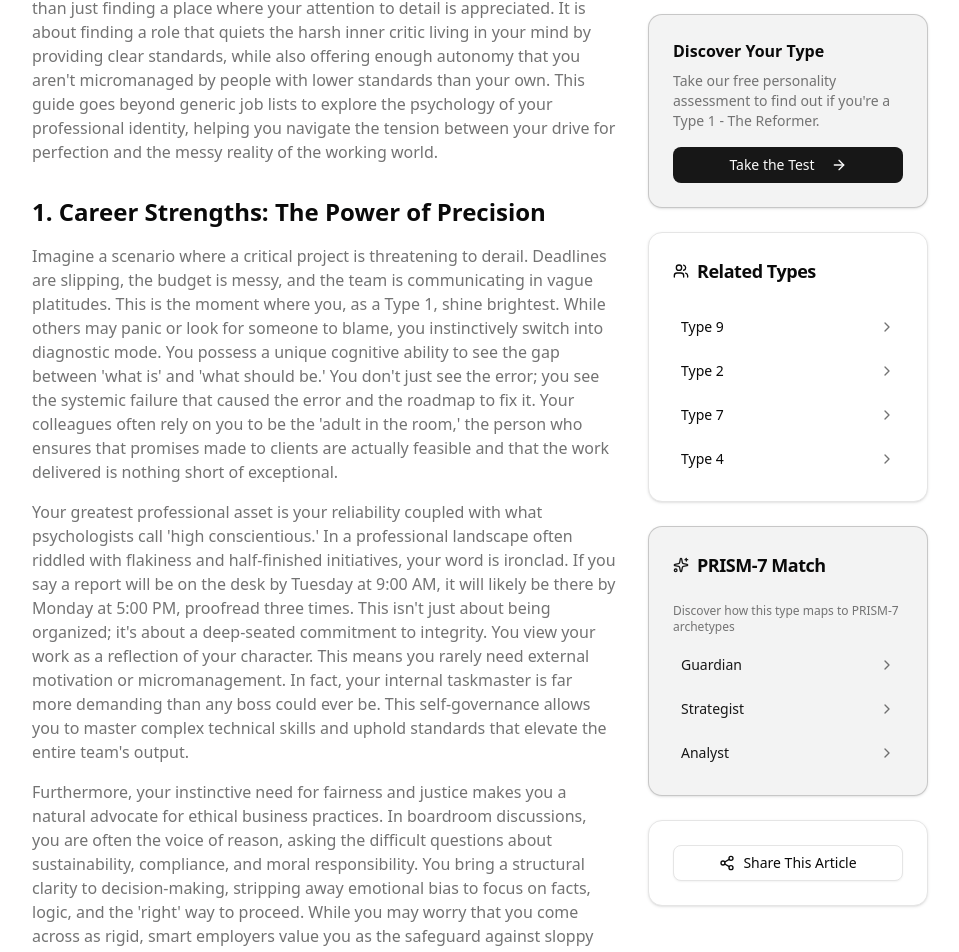
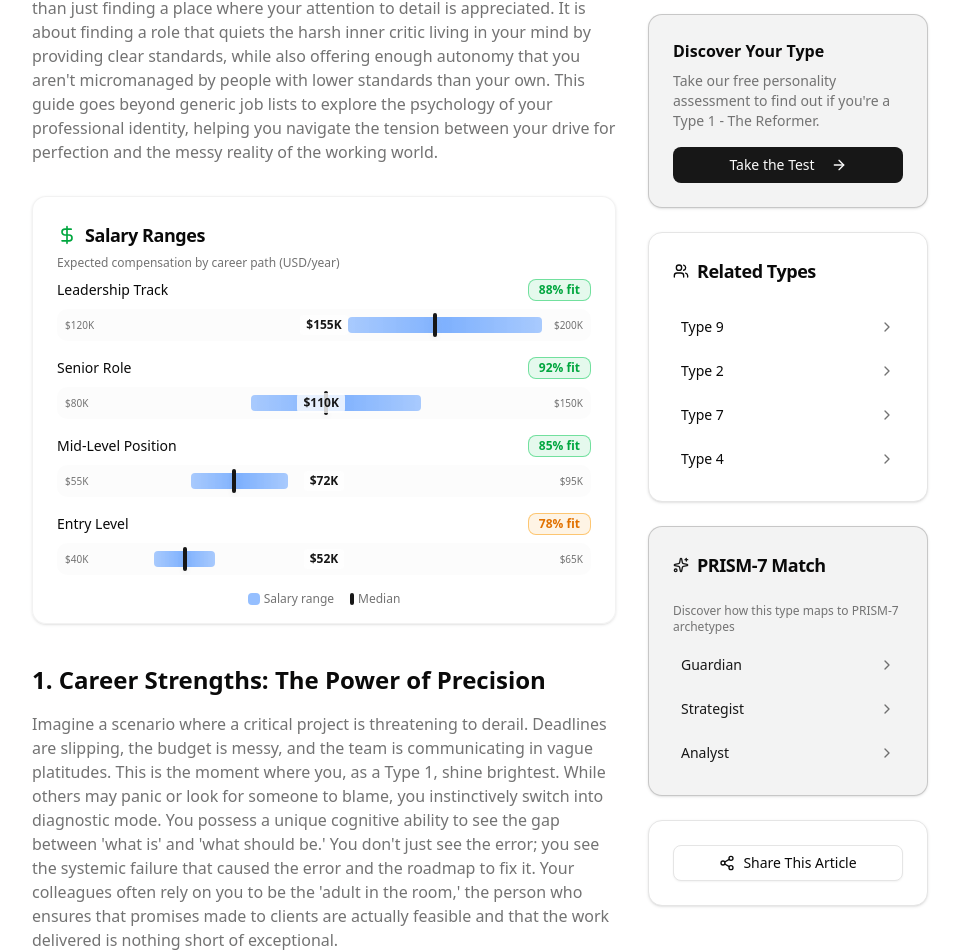
Before and after one commit to dinoa2089/personalitytest, a Next.js app: page /type/enneagram/1/careers in a window 1280 px wide. Shown: the part 1013-1965 px from the top of the page, without its empty margins (160-1119 px from the left). Built offline with nearby package versions, Linux system fonts and the light colour scheme; no server answers.

Commit message:
Add visualizations to all career and relationship topic pages
- SalaryRangeChart on all /careers topic pages (~37 pages)
- CompatibilityMiniChart on all /relationships and /compatibility pages (~74 pages)

Total visualization coverage now ~150+ pages across the site.

```diff
--- a/components/content/TopicPage.tsx
+++ b/components/content/TopicPage.tsx
@@ -18,6 +18,7 @@ import {
 } from "lucide-react";
 import type { GeneratedContent, ContentTopic } from "@/lib/content/types";
 import { MarkdownText, CompactMarkdown } from "@/components/ui/markdown-text";
+import { SalaryRangeChart, CompatibilityMiniChart } from "@/components/visualizations";
 import {
   getRelatedMBTITypes,
   getRelatedEnneagramTypes,
@@ -170,6 +171,48 @@ export function TopicPage({
               <div className="mb-8 text-lg leading-relaxed">
                 <MarkdownText variant="full">{content.introduction}</MarkdownText>
               </div>
+
+              {/* Topic-Specific Visualizations */}
+              {content.topic === "careers" && (
+                <motion.div
+                  initial={{ opacity: 0, y: 20 }}
+                  whileInView={{ opacity: 1, y: 0 }}
+                  viewport={{ once: true }}
+                  className="mb-10"
+                >
+                  <SalaryRangeChart
+                    careers={[
+                      { title: "Senior Role", minSalary: 80000, maxSalary: 150000, medianSalary: 110000, fitScore: 92 },
+                      { title: "Mid-Level Position", minSalary: 55000, maxSalary: 95000, medianSalary: 72000, fitScore: 85 },
+                      { title: "Entry Level", minSalary: 40000, maxSalary: 65000, medianSalary: 52000, fitScore: 78 },
+                      { title: "Leadership Track", minSalary: 120000, maxSalary: 200000, medianSalary: 155000, fitScore: 88 },
+                    ]}
+                    showTitle={true}
+                  />
+                </motion.div>
+              )}
+
+              {(content.topic === "relationships" || content.topic === "compatibility") && (
+                <motion.div
+                  initial={{ opacity: 0, y: 20 }}
+                  whileInView={{ opacity: 1, y: 0 }}
+                  viewport={{ once: true }}
+                  className="mb-10"
+                >
+                  <CompatibilityMiniChart
+                    currentType={typeName}
+                    framework={framework}
+                    compatibilities={[
+                      { type: "ENFP", typeName: "Campaigner", romantic: 92, friendship: 88, work: 75, typeUrl: "/type/mbti/enfp" },
+                      { type: "INFJ", typeName: "Advocate", romantic: 88, friendship: 90, work: 82, typeUrl: "/type/mbti/infj" },
+                      { type: "ENTP", typeName: "Debater", romantic: 78, friendship: 85, work: 88, typeUrl: "/type/mbti/entp" },
+                      { type: "INTJ", typeName: "Architect", romantic: 72, friendship: 78, work: 90, typeUrl: "/type/mbti/intj" },
+                      { type: "ISFJ", typeName: "Defender", romantic: 65, friendship: 70, work: 68, typeUrl: "/type/mbti/isfj" },
+                    ]}
+                    showTitle={true}
+                  />
+                </motion.div>
+              )}
 
               {/* Sections */}
               {content.sections.map((section, index) => (
```
